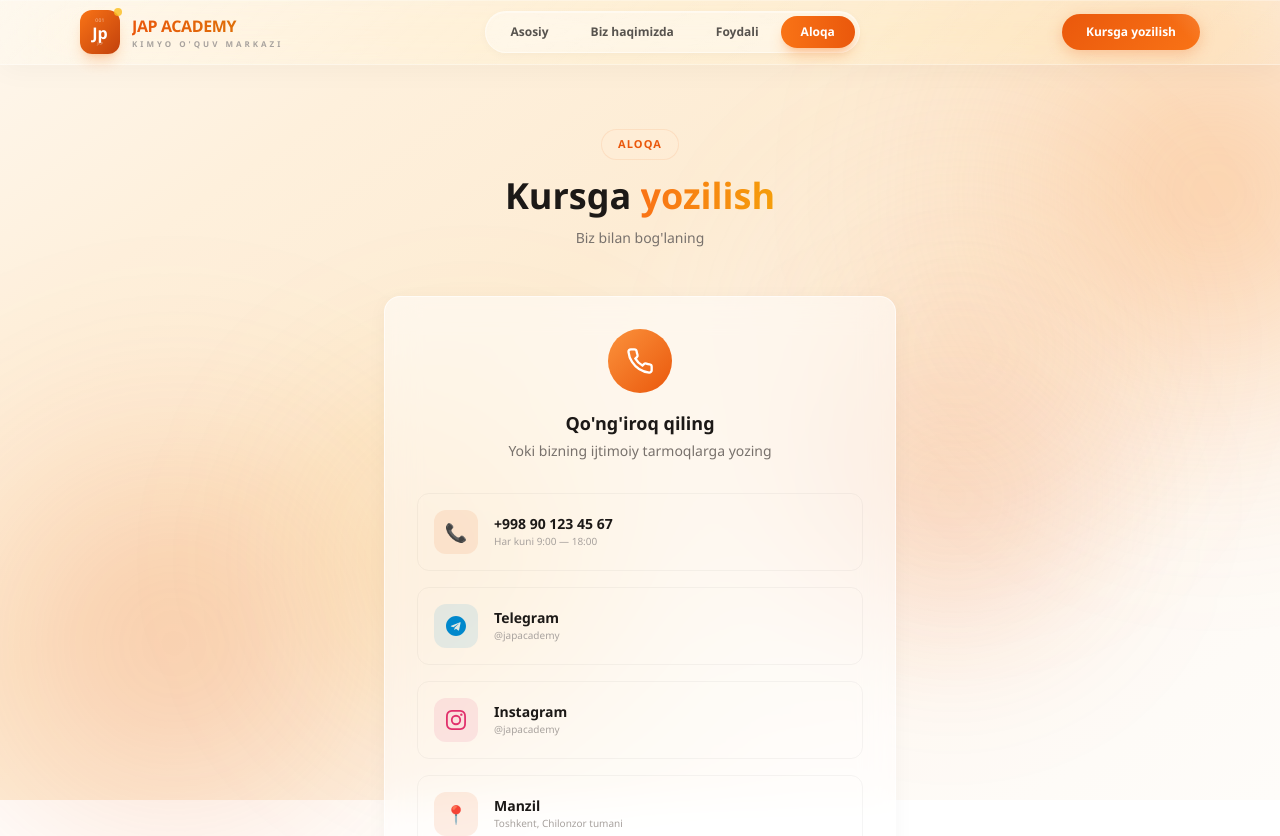
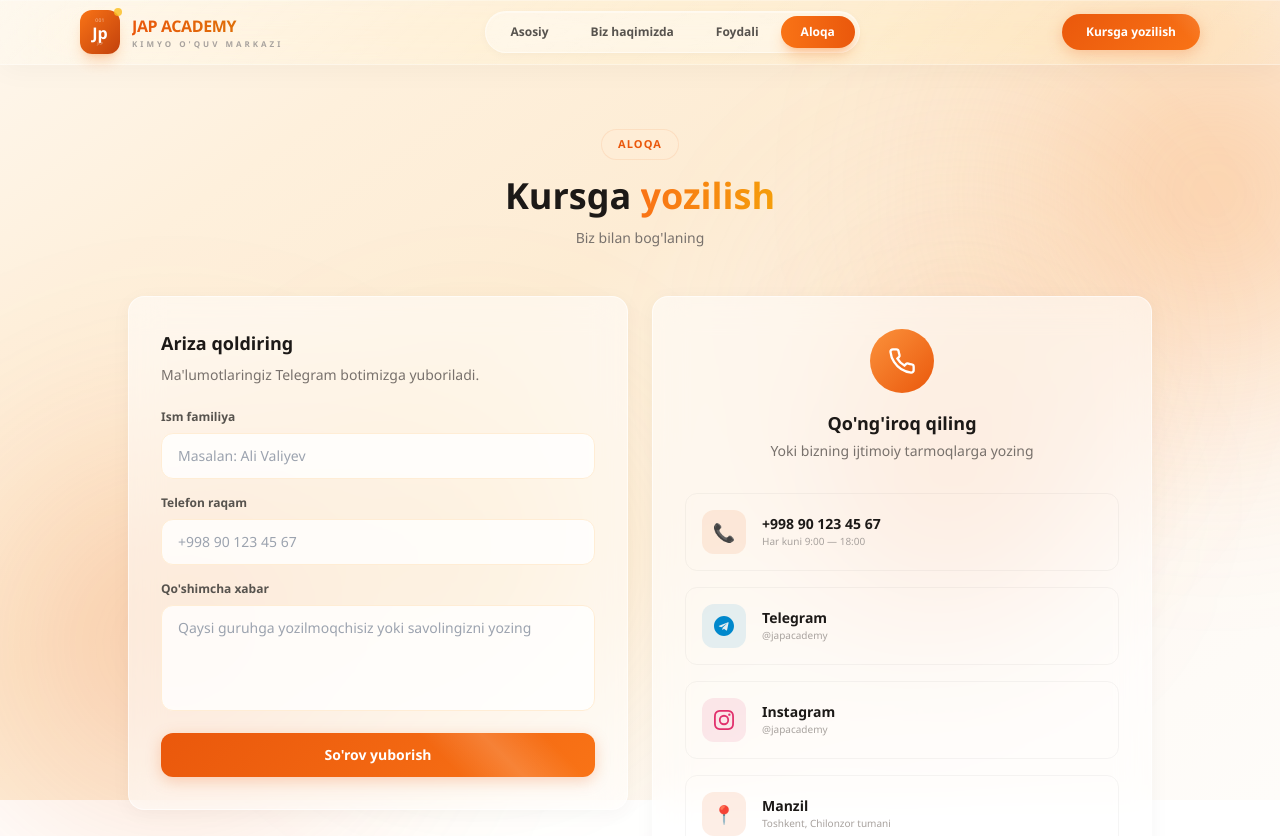
Before and after one commit to usmon717n/jap-academy-frontend, a Next.js app: page /contact in a window 1280 px wide. Shown: the top 836 px of the page. Built offline with nearby package versions, Linux system fonts and the light colour scheme.

Commit message:
telegram bot

```diff
--- /dev/null
+++ b/src/app/api/contact/route.ts
@@ -0,0 +1,110 @@
+import { NextResponse } from 'next/server';
+
+type ContactPayload = {
+  name?: unknown;
+  phone?: unknown;
+  message?: unknown;
+};
+
+const PHONE_REGEX = /^\+?[0-9()\-\s]{7,20}$/;
+
+function normalizeText(value: unknown): string {
+  if (typeof value !== 'string') return '';
+  return value.trim().replace(/\s+/g, ' ');
+}
+
+export async function POST(request: Request) {
+  try {
+    const body = (await request.json()) as ContactPayload;
+
+    const name = normalizeText(body.name);
+    const phone = normalizeText(body.phone);
+    const message = typeof body.message === 'string' ? body.message.trim() : '';
+
+    if (!name || !phone) {
+      return NextResponse.json(
+        { error: 'Ism va telefon raqam majburiy.' },
+        { status: 400 },
+      );
+    }
+
+    if (name.length > 80) {
+      return NextResponse.json(
+        { error: 'Ism juda uzun kiritildi.' },
+        { status: 400 },
+      );
+    }
+
+    if (!PHONE_REGEX.test(phone)) {
+      return NextResponse.json(
+        { error: 'Telefon raqam formati noto\'g\'ri.' },
+        { status: 400 },
+      );
+    }
+
+    if (message.length > 1000) {
+      return NextResponse.json(
+        { error: 'Xabar 1000 ta belgidan oshmasligi kerak.' },
+        { status: 400 },
+      );
+    }
+
+    const botToken = process.env.TELEGRAM_BOT_TOKEN;
+    const chatId = process.env.TELEGRAM_CHAT_ID;
+
+    if (!botToken || !chatId) {
+      console.error('Missing Telegram environment variables');
+      return NextResponse.json(
+        { error: 'Server sozlamalari topilmadi.' },
+        { status: 500 },
+      );
+    }
+
+    const sentAt = new Intl.DateTimeFormat('uz-UZ', {
+      timeZone: 'Asia/Tashkent',
+      dateStyle: 'short',
+      timeStyle: 'medium',
+    }).format(new Date());
+
+    const telegramText = [
+      'Yangi kursga yozilish so\'rovi',
+      '',
+      `Ism: ${name}`,
+      `Telefon: ${phone}`,
+      `Xabar: ${message || '-'}`,
+      `Vaqt: ${sentAt}`,
+    ].join('\n');
+
+    const telegramResponse = await fetch(
+      `https://api.telegram.org/bot${botToken}/sendMessage`,
+      {
+        method: 'POST',
+        headers: {
+          'Content-Type': 'application/json',
+        },
+        body: JSON.stringify({
+          chat_id: chatId,
+          text: telegramText,
+        }),
+      },
+    );
+
+    const telegramData = await telegramResponse.json().catch(() => null);
+
+    if (!telegramResponse.ok || !telegramData?.ok) {
+      console.error('Telegram API error:', telegramData);
+      return NextResponse.json(
+        { error: 'Xabar yuborilmadi. Keyinroq qayta urinib ko\'ring.' },
+        { status: 502 },
+      );
+    }
+
+    return NextResponse.json({ success: true });
+  } catch (error) {
+    console.error('Contact API error:', error);
+    return NextResponse.json(
+      { error: 'Noto\'g\'ri so\'rov yuborildi.' },
+      { status: 400 },
+    );
+  }
+}
--- a/src/app/contact/page.tsx
+++ b/src/app/contact/page.tsx
@@ -1,15 +1,21 @@
-import Link from 'next/link';
+import ContactForm from '@/components/ContactForm';
 
 export default function ContactPage() {
   return (
-    <div className="px-4 py-16 max-w-4xl mx-auto">
+    <div className="px-4 py-16 max-w-6xl mx-auto">
       <div className="text-center mb-12">
         <div className="inline-flex text-orange-600 text-[11px] font-bold tracking-widest px-4 py-1.5 rounded-full mb-4" style={{ background:'rgba(255,237,213,0.6)',border:'1px solid rgba(234,88,12,0.1)' }}>ALOQA</div>
         <h1 className="text-3xl md:text-4xl font-black">Kursga <span className="bg-gradient-to-r from-orange-500 to-amber-500 bg-clip-text text-transparent">yozilish</span></h1>
         <p className="text-sm text-stone-500 mt-3">Biz bilan bog&apos;laning</p>
       </div>
 
-      <div className="max-w-lg mx-auto">
+      <div className="grid grid-cols-1 lg:grid-cols-2 gap-6 max-w-5xl mx-auto">
+        <div className="p-8 rounded-2xl h-fit" style={{background:'rgba(255,255,255,0.55)',backdropFilter:'blur(16px)',border:'1px solid rgba(255,255,255,0.6)',boxShadow:'0 4px 20px rgba(0,0,0,0.04)'}}>
+          <h2 className="text-lg font-extrabold mb-2">Ariza qoldiring</h2>
+          <p className="text-sm text-stone-500 mb-6">Ma&apos;lumotlaringiz Telegram botimizga yuboriladi.</p>
+          <ContactForm />
+        </div>
+
         <div className="p-8 rounded-2xl" style={{background:'rgba(255,255,255,0.55)',backdropFilter:'blur(16px)',border:'1px solid rgba(255,255,255,0.6)',boxShadow:'0 4px 20px rgba(0,0,0,0.04)'}}>
 
           <div className="text-center mb-8">
--- /dev/null
+++ b/src/components/ContactForm.tsx
@@ -0,0 +1,148 @@
+'use client';
+
+import { FormEvent, useState } from 'react';
+
+type FormState = {
+  name: string;
+  phone: string;
+  message: string;
+};
+
+type SubmitState = {
+  type: 'success' | 'error';
+  message: string;
+} | null;
+
+const INITIAL_FORM: FormState = {
+  name: '',
+  phone: '',
+  message: '',
+};
+
+export default function ContactForm() {
+  const [form, setForm] = useState<FormState>(INITIAL_FORM);
+  const [isSubmitting, setIsSubmitting] = useState(false);
+  const [submitState, setSubmitState] = useState<SubmitState>(null);
+
+  const handleSubmit = async (event: FormEvent<HTMLFormElement>) => {
+    event.preventDefault();
+    setIsSubmitting(true);
+    setSubmitState(null);
+
+    try {
+      const response = await fetch('/api/contact', {
+        method: 'POST',
+        headers: {
+          'Content-Type': 'application/json',
+        },
+        body: JSON.stringify(form),
+      });
+
+      const data = await response.json().catch(() => ({}));
+
+      if (!response.ok) {
+        throw new Error(
+          typeof data.error === 'string'
+            ? data.error
+            : 'Xabar yuborishda xatolik yuz berdi.',
+        );
+      }
+
+      setSubmitState({
+        type: 'success',
+        message: 'So\'rovingiz yuborildi. Tez orada siz bilan bog\'lanamiz.',
+      });
+      setForm(INITIAL_FORM);
+    } catch (error) {
+      setSubmitState({
+        type: 'error',
+        message:
+          error instanceof Error
+            ? error.message
+            : 'Xabar yuborishda xatolik yuz berdi.',
+      });
+    } finally {
+      setIsSubmitting(false);
+    }
+  };
+
+  return (
+    <form className="space-y-4" onSubmit={handleSubmit}>
+      <div>
+        <label htmlFor="name" className="block text-xs font-bold text-stone-600 mb-2">
+          Ism familiya
+        </label>
+        <input
+          id="name"
+          name="name"
+          type="text"
+          required
+          maxLength={80}
+          value={form.name}
+          onChange={(event) =>
+            setForm((prev) => ({ ...prev, name: event.target.value }))
+          }
+          className="w-full px-4 py-3 rounded-xl text-sm text-stone-700 bg-white/80 border border-orange-100 outline-none focus:border-orange-400 focus:ring-2 focus:ring-orange-200 transition-all"
+          placeholder="Masalan: Ali Valiyev"
+        />
+      </div>
+
+      <div>
+        <label htmlFor="phone" className="block text-xs font-bold text-stone-600 mb-2">
+          Telefon raqam
+        </label>
+        <input
+          id="phone"
+          name="phone"
+          type="tel"
+          required
+          maxLength={20}
+          value={form.phone}
+          onChange={(event) =>
+            setForm((prev) => ({ ...prev, phone: event.target.value }))
+          }
+          className="w-full px-4 py-3 rounded-xl text-sm text-stone-700 bg-white/80 border border-orange-100 outline-none focus:border-orange-400 focus:ring-2 focus:ring-orange-200 transition-all"
+          placeholder="+998 90 123 45 67"
+        />
+      </div>
+
+      <div>
+        <label htmlFor="message" className="block text-xs font-bold text-stone-600 mb-2">
+          Qo&apos;shimcha xabar
+        </label>
+        <textarea
+          id="message"
+          name="message"
+          rows={4}
+          maxLength={1000}
+          value={form.message}
+          onChange={(event) =>
+            setForm((prev) => ({ ...prev, message: event.target.value }))
+          }
+          className="w-full px-4 py-3 rounded-xl text-sm text-stone-700 bg-white/80 border border-orange-100 outline-none focus:border-orange-400 focus:ring-2 focus:ring-orange-200 transition-all resize-none"
+          placeholder="Qaysi guruhga yozilmoqchisiz yoki savolingizni yozing"
+        />
+      </div>
+
+      <button
+        type="submit"
+        disabled={isSubmitting}
+        className="btn-primary w-full px-6 py-3 rounded-xl text-sm font-bold text-white disabled:opacity-60 disabled:cursor-not-allowed"
+      >
+        {isSubmitting ? 'Yuborilmoqda...' : 'So\'rov yuborish'}
+      </button>
+
+      {submitState && (
+        <p
+          className={`text-xs px-3 py-2 rounded-lg ${
+            submitState.type === 'success'
+              ? 'text-emerald-700 bg-emerald-50 border border-emerald-200'
+              : 'text-red-700 bg-red-50 border border-red-200'
+          }`}
+        >
+          {submitState.message}
+        </p>
+      )}
+    </form>
+  );
+}
```
Also changed, not shown: 2 other files (tests, documents, lock files or other folders).
